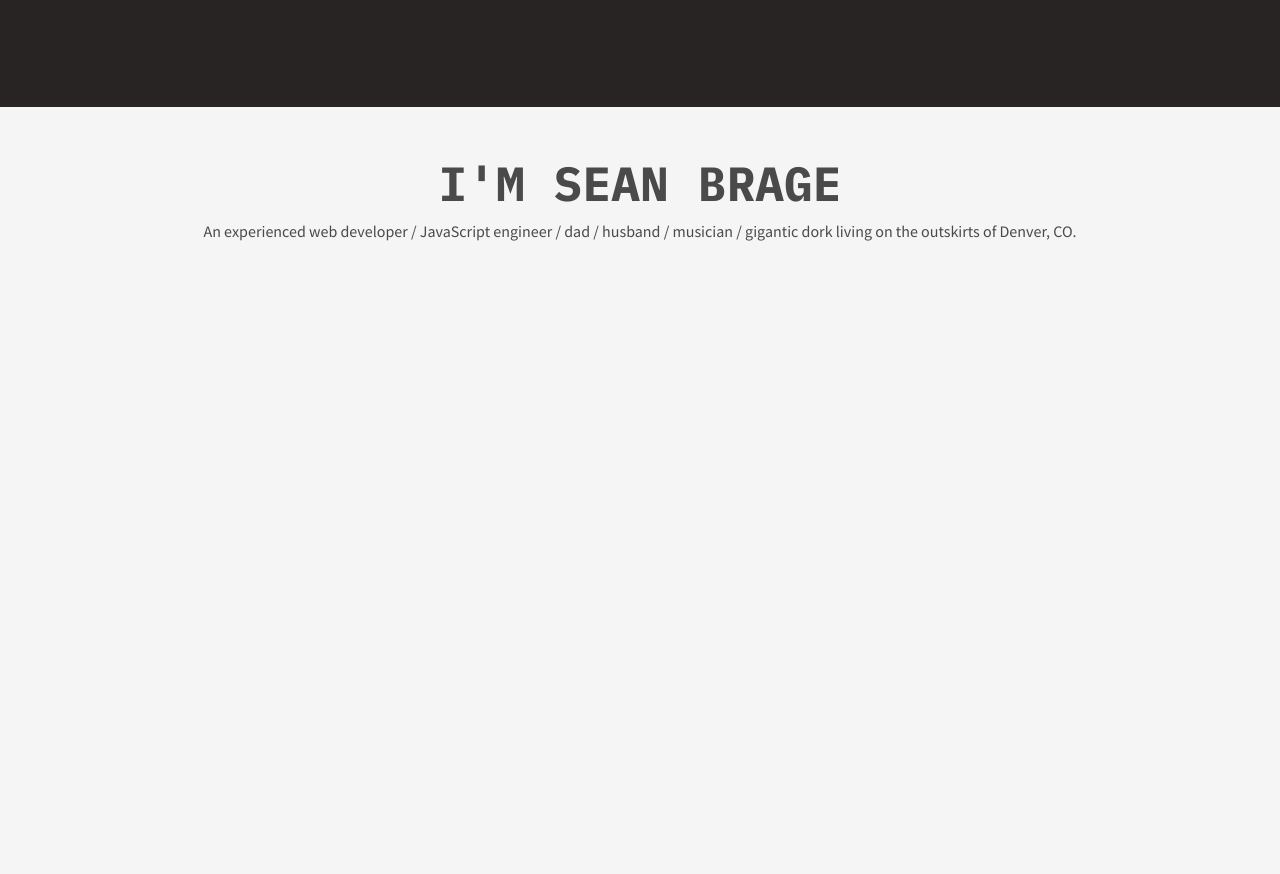
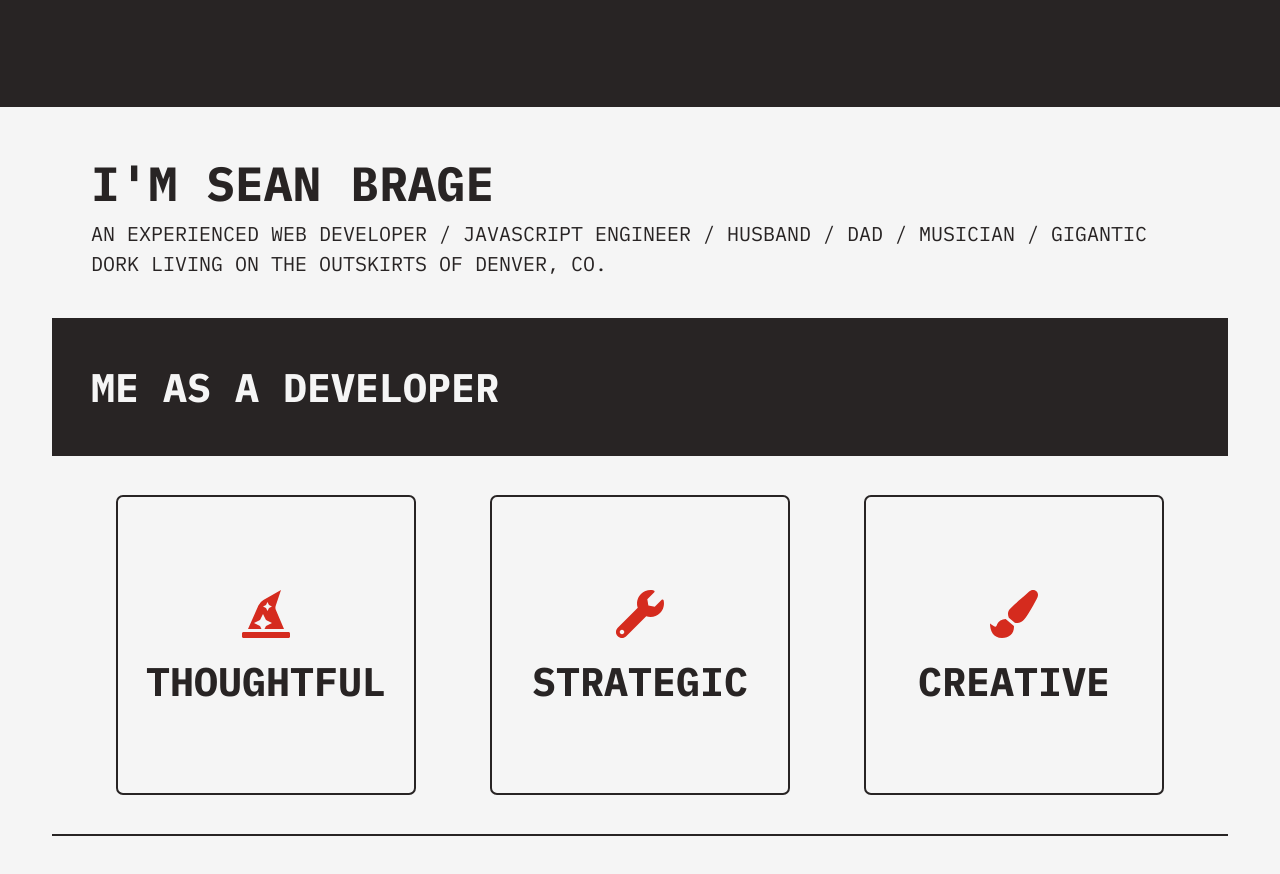
Before and after one commit to bargeruns/seanbragedotcom, a Vue app: page /#/ in a window 1280 px wide. Shown: the top 874 px of the page. Before the commit the page ends 800 px from the top, so only its background shows below. Built offline with nearby package versions, Linux system fonts and the light colour scheme.

Commit message:
update splash animations

```diff
--- a/package.json
+++ b/package.json
@@ -9,6 +9,10 @@
     "lint": "vue-cli-service lint"
   },
   "dependencies": {
+    "@fortawesome/fontawesome-svg-core": "^1.2.27",
+    "@fortawesome/free-brands-svg-icons": "^5.12.1",
+    "@fortawesome/free-solid-svg-icons": "^5.12.1",
+    "@fortawesome/vue-fontawesome": "^0.1.9",
     "bulma": "^0.8.0",
     "core-js": "^3.6.4",
     "vue": "^2.6.11",
--- a/src/App.vue
+++ b/src/App.vue
@@ -1,24 +1,18 @@
 <template>
   <div id="app">
     <app-header></app-header>
-    <ContentBlock>
-      <SBHeading size="1">I'm Sean Brage</SBHeading>
-      <p>
-        An experienced web developer / JavaScript engineer / dad / husband /
-        musician / gigantic dork living on the outskirts of Denver, CO.
-      </p>
-    </ContentBlock>
-    <router-view />
+    <div class="container" id="app-view">
+      <router-view />
+    </div>
   </div>
 </template>
 
 <script>
 import AppHeader from "./components/AppHeader.vue";
-import ContentBlock from "@/components/common/ContentBlock.vue";
-import SBHeading from "@/components/common/SBHeading.vue";
+
 export default {
   name: "App",
-  components: { AppHeader, SBHeading, ContentBlock }
+  components: { AppHeader }
 };
 </script>
 <style lang="scss">
@@ -31,4 +25,8 @@ body {
 #app {
   padding-top: 120px;
 }
+
+#app-view {
+  animation: 0.5s ease-in 0s fadeIn;
+}
 </style>
--- a/src/components/AppHeader.vue
+++ b/src/components/AppHeader.vue
@@ -13,9 +13,10 @@ export default {
   height: 107px;
   width: 100vw;
   position: fixed;
+  z-index: 999;
   top: 0;
   left: 0;
   background-color: $black;
-  animation: 0.5s ease-out 0s 1 slideInFromTop;
+  animation: 0.25s linear 0s 1 slideInFromTop;
 }
 </style>
--- a/src/components/common/ContentBlock.vue
+++ b/src/components/common/ContentBlock.vue
@@ -1,17 +1,37 @@
 <template>
-  <div class="content-block">
+  <div
+    class="content-block columns is-centered is-multiline"
+    :class="bgColorClass"
+  >
     <slot></slot>
   </div>
 </template>
 
+<script>
+export default {
+  name: "ContentBlock",
+  props: {
+    bg: {
+      type: String,
+      required: false,
+      default: "white"
+    }
+  },
+  computed: {
+    bgColorClass() {
+      return `bg--${this.bg}`;
+    }
+  }
+};
+</script>
+
 <style>
 .content-block {
-  width: 100%;
+  /* width: 100%; */
   padding: 27px;
-  display: flex;
-  flex-direction: column;
-  justify-content: center;
-  align-items: center;
-  animation: 1.25s ease-in 0s 1 fadeIn;
+  /* display: flex; */
+  /* flex-direction: column; */
+  /* justify-content: center; */
+  /* align-items: center; */
 }
 </style>
--- a/src/main.js
+++ b/src/main.js
@@ -2,6 +2,22 @@ import Vue from "vue";
 import App from "./App.vue";
 import router from "./router";
 import store from "./store";
+
+import { library } from "@fortawesome/fontawesome-svg-core";
+import { FontAwesomeIcon } from "@fortawesome/vue-fontawesome";
+import {
+  faHatWizard,
+  faWrench,
+  faPaintBrush
+} from "@fortawesome/free-solid-svg-icons";
+
+Object.values({
+  faHatWizard,
+  faWrench,
+  faPaintBrush
+}).forEach(icon => library.add(icon));
+
+Vue.component("font-awesome-icon", FontAwesomeIcon);
 
 Vue.config.productionTip = false;
 
--- a/src/router/index.js
+++ b/src/router/index.js
@@ -1,7 +1,7 @@
 import Vue from "vue";
 import VueRouter from "vue-router";
 import Home from "../views/Home.vue";
-
+import Portfolio from "../views/Portfolio.vue";
 Vue.use(VueRouter);
 
 const routes = [
@@ -18,6 +18,11 @@ const routes = [
     // which is lazy-loaded when the route is visited.
     component: () =>
       import(/* webpackChunkName: "about" */ "../views/About.vue")
+  },
+  {
+    path: "/portfolio",
+    name: "Portfolio",
+    component: Portfolio
   }
 ];
 
--- a/src/scss/_animations.scss
+++ b/src/scss/_animations.scss
@@ -12,6 +12,10 @@
 	opacity: 0%;
     }
 
+    66% {
+	opacity: 0%;
+    }
+
     100% {
 	opacity: 100%;
     }
--- a/src/scss/_colors.scss
+++ b/src/scss/_colors.scss
@@ -1,3 +1,20 @@
 $black: #282424;
 $white: #f5f5f5;
 $red: #d52b1e;
+
+.bg {
+    &--red {
+	background-color: $red;
+	color: $white;
+    }
+
+    &--white {
+	background-color: $white;
+	color: $black;
+    }
+
+    &--black {
+	background-color: $black;
+	color: $white;
+    }
+}
--- a/src/views/Home.vue
+++ b/src/views/Home.vue
@@ -1,11 +1,29 @@
 <template>
-  <div class="home"></div>
+  <div id="home" class="container">
+    <HomeIntro></HomeIntro>
+    <ContentBlock bg="black" class="home__banner">
+      <div class="column">
+        <SBHeading size="2">Me as a developer</SBHeading>
+      </div>
+    </ContentBlock>
+    <HomeValues></HomeValues>
+  </div>
 </template>
 
 <script>
 // @ is an alias to /src
+import ContentBlock from "@/components/common/ContentBlock.vue";
+import SBHeading from "@/components/common/SBHeading.vue";
+import HomeIntro from "@/components/home/HomeIntro.vue";
+import HomeValues from "@/components/home/HomeValues.vue";
 export default {
   name: "Home",
-  components: {}
+  components: { ContentBlock, SBHeading, HomeIntro, HomeValues }
 };
 </script>
+
+<style lang="scss">
+.home__banner {
+  animation: 1.75s linear 0s fadeIn;
+}
+</style>
```
Also changed, not shown: 1 other file (tests, documents, lock files or other folders).
